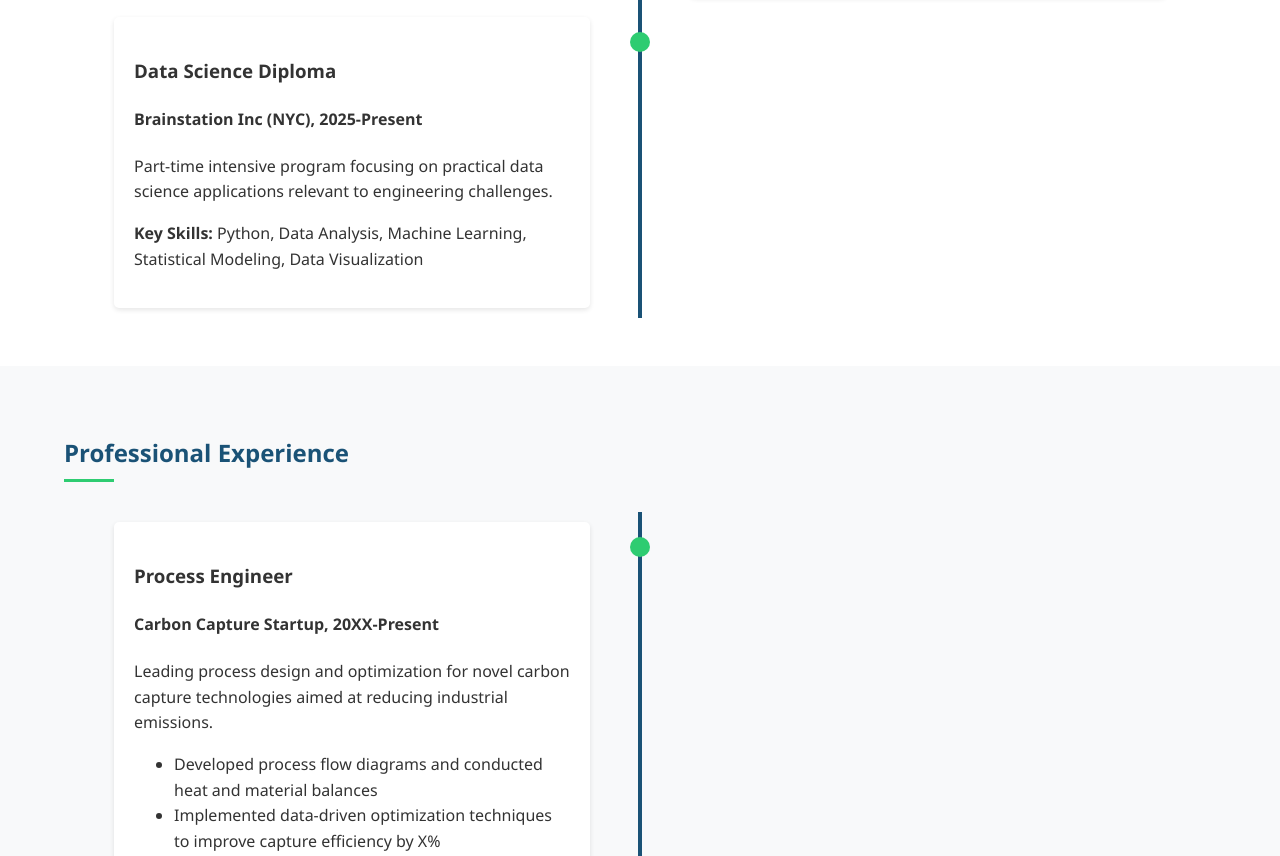
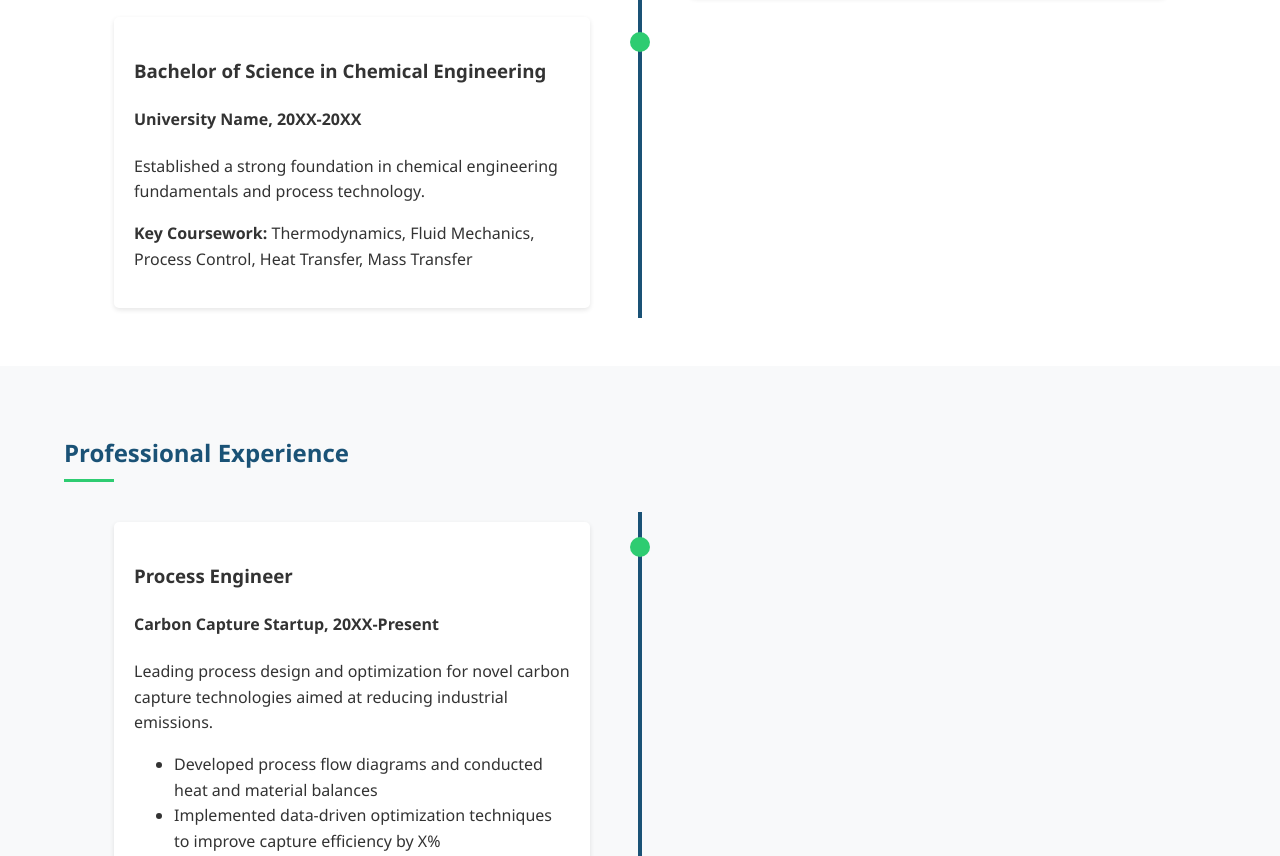
Before and after one commit to anishk18/anishk18.github.io, a plain HTML site: page index.html in a window 1280 px wide. Shown: the part 1816-2672 px from the top of the page. Drawn offline with Linux system fonts and the light colour scheme.

Commit message:
Updated portfolio contentnew

```diff
--- a/index.html
+++ b/index.html
@@ -314,7 +314,7 @@
         }
 
         .social-links a {
-            color: rgb(29, 212, 44);
+            color: rgb(237, 237, 237);
             margin: 0 12px;
             font-size: 1.2rem;
             text-decoration: none;
@@ -434,10 +434,10 @@
                     </div>
                     <div class="timeline-item">
                         <div class="timeline-content">
-                            <h3>Data Science Diploma</h3>
-                            <h4>Brainstation Inc (NYC),   2025-Present</h4>
-                            <p>Part-time intensive program focusing on practical data science applications relevant to engineering challenges.</p>
-                            <p><strong>Key Skills:</strong> Python, Data Analysis, Machine Learning, Statistical Modeling, Data Visualization</p>
+                            <h3>Bachelor of Science in Chemical Engineering</h3>
+                            <h4>University Name, 20XX-20XX</h4>
+                            <p>Established a strong foundation in chemical engineering fundamentals and process technology.</p>
+                            <p><strong>Key Coursework:</strong> Thermodynamics, Fluid Mechanics, Process Control, Heat Transfer, Mass Transfer</p>
                         </div>
                     </div>
                 </div>
```
